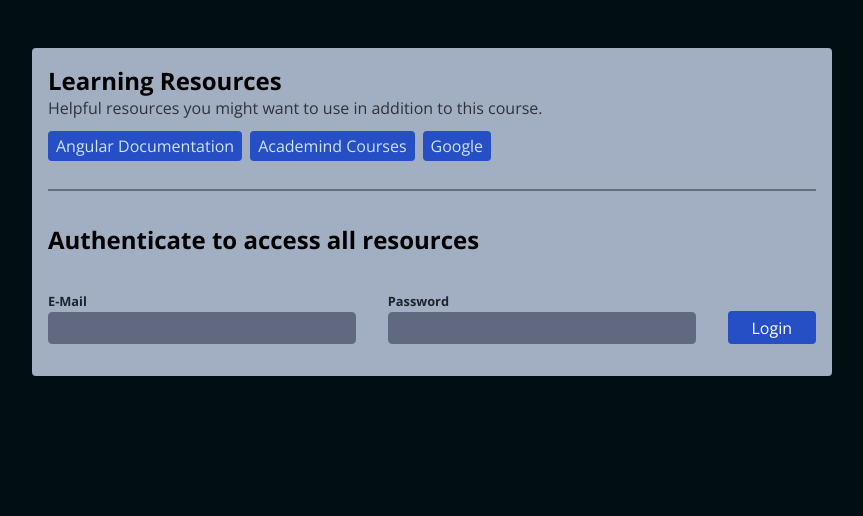
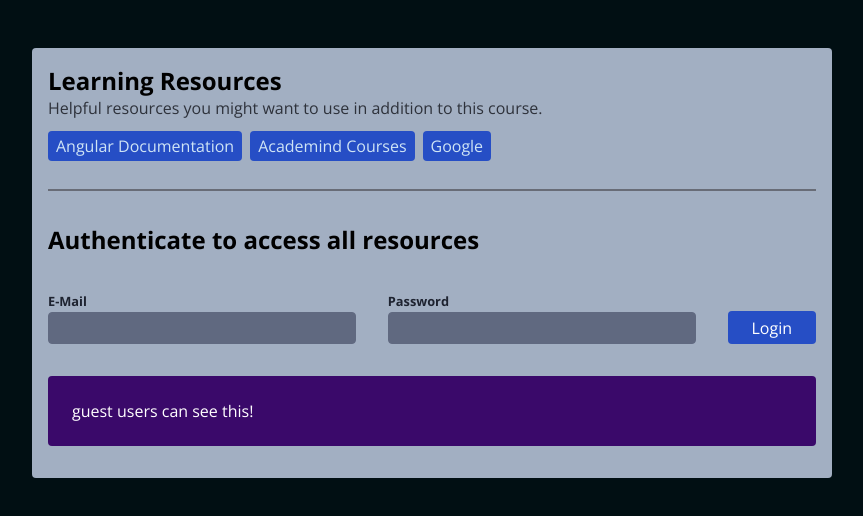
Before and after one commit to AmirNouri97/angular-fifth-app, an Angular app: page / in a window 1280 px wide. Shown: the top 516 px of the page, without its empty margins (208-1071 px from the left). Built offline with nearby package versions, Linux system fonts and the light colour scheme.

Commit message:
feat:use synthactic sugar *

```diff
--- a/src/app/app.component.html
+++ b/src/app/app.component.html
@@ -16,4 +16,14 @@
   <ng-template appAuth="admin">
     <p>only admin can see this!</p>
   </ng-template>
+  <p *appAuth="'admin'" class="protected-content admin">
+    only admin can see this!
+  </p>
+  <p *appAuth="'user'" class="protected-content unauthenticated">
+    regular users can see this!
+  </p>
+  <p *appAuth="'guest'" class="protected-content authenticated">
+    guest users can see this!
+  </p>
+  <!-- <p *[appAuth]="admin">only admin can see this!</p> -->
 </main>
```
